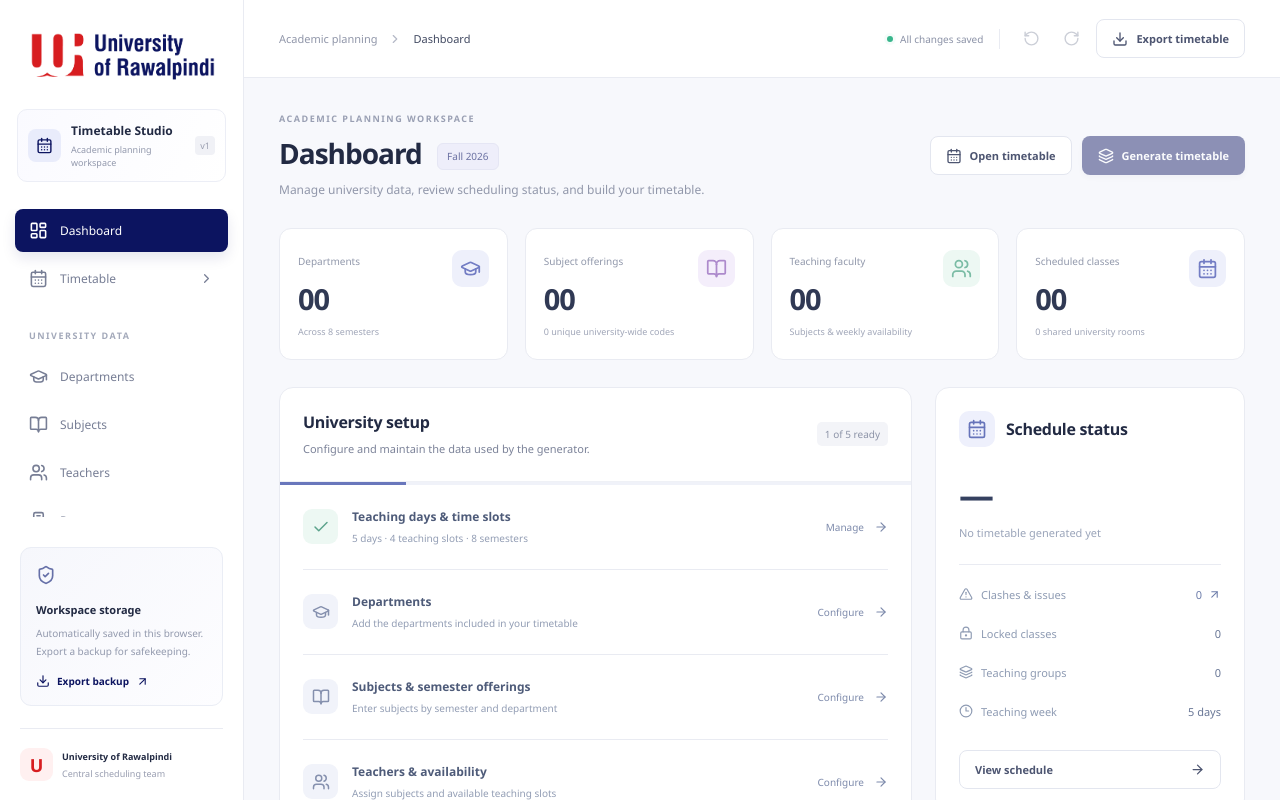
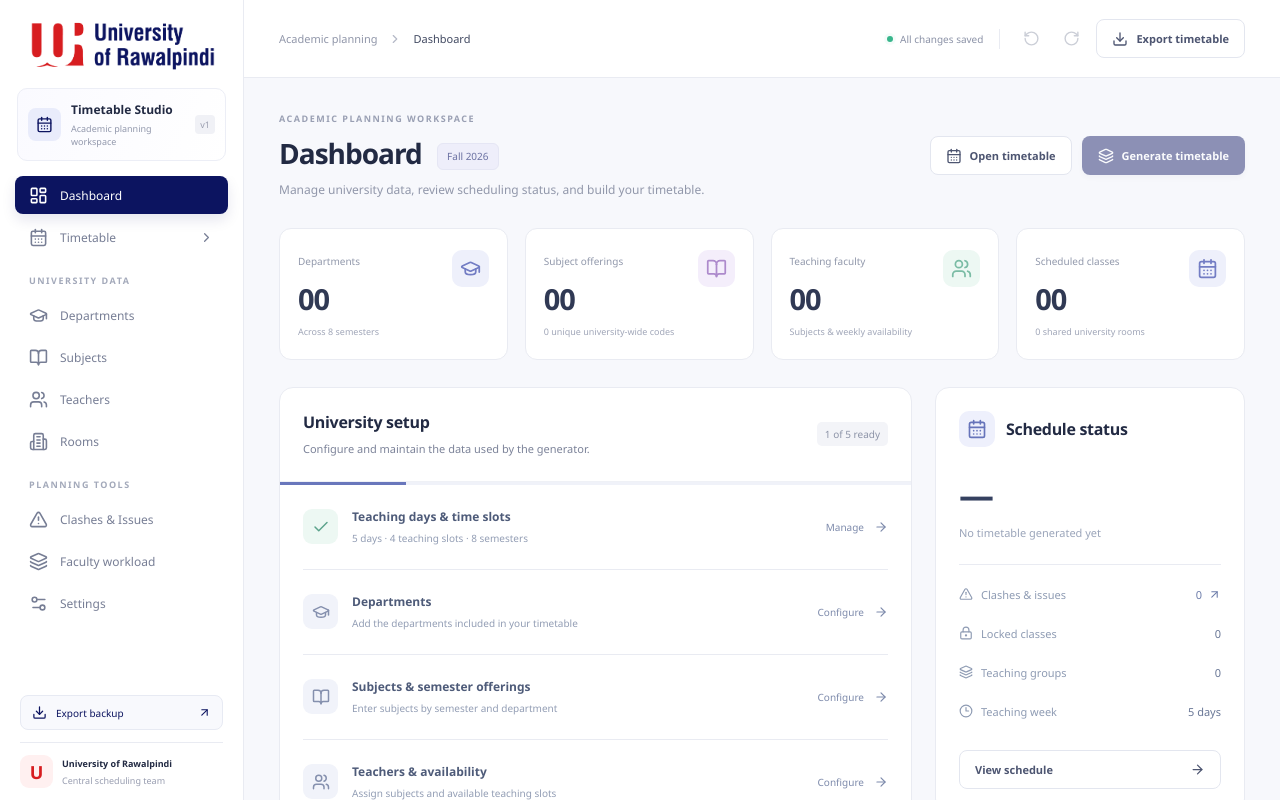
Before and after one commit to amaanshakeel/Timetable-Generator, a React (Vite) app: page / in a window 1280 px wide. Shown: the top 800 px of the page. Built offline with nearby package versions, Linux system fonts and the light colour scheme.

Commit message:
fix: compact sidebar backup and keep navigation visible

```diff
--- a/src/app/App.tsx
+++ b/src/app/App.tsx
@@ -269,21 +269,15 @@ export default function App() {
           ))}
         </nav>
         <div className="sidebar-bottom">
-          <div className="local-card">
-            <span className="local-icon">
-              <ShieldCheck size={20} />
-            </span>
-            <strong>Workspace storage</strong>
-            <p>
-              Automatically saved in this browser. Export a backup for
-              safekeeping.
-            </p>
-            <button onClick={backup} className="backup-link">
-              <Download size={14} />
-              Export backup
-              <ArrowUpRight size={13} />
-            </button>
-          </div>
+          <button
+            onClick={backup}
+            className="sidebar-backup"
+            title="Your work saves automatically in this browser. Download a backup to keep a separate copy."
+          >
+            <Download size={15} />
+            <span>Export backup</span>
+            <ArrowUpRight size={13} />
+          </button>
           <div className="sidebar-foot">
             <span className="uor-mark">U</span>
             <div>
--- a/src/app/styles.css
+++ b/src/app/styles.css
@@ -2907,3 +2907,91 @@ hr {
     scroll-behavior: auto !important;
   }
 }
+
+/* Keep navigation visible; reserve only a compact row for backups. */
+.sidebar {
+  height: 100dvh;
+  overflow: hidden;
+}
+.sidebar .brand {
+  height: 80px;
+  flex-shrink: 0;
+}
+.sidebar .workspace-label {
+  margin-bottom: 15px;
+  flex-shrink: 0;
+}
+.sidebar nav {
+  flex: 1;
+  min-height: 0;
+}
+.sidebar .nav-item {
+  min-height: 38px;
+  padding-top: 9px;
+  padding-bottom: 9px;
+  margin-bottom: 4px;
+}
+.sidebar .nav-section {
+  padding-top: 14px;
+  padding-bottom: 9px;
+}
+.sidebar .sidebar-bottom {
+  padding-top: 12px;
+  flex-shrink: 0;
+}
+.sidebar-backup {
+  width: 100%;
+  min-height: 35px;
+  display: flex;
+  align-items: center;
+  gap: 9px;
+  padding: 8px 11px;
+  border: 1px solid #e7eaf3;
+  border-radius: 8px;
+  background: #f8f9fd;
+  color: var(--navy);
+  text-align: left;
+  font-size: 10px;
+  font-weight: 500;
+}
+.sidebar-backup > span {
+  flex: 1;
+}
+.sidebar-backup:hover {
+  background: #eef1fb;
+  border-color: #d7ddef;
+}
+.sidebar .sidebar-foot {
+  margin-top: 12px;
+  padding: 12px 0;
+}
+@media (max-height: 760px) {
+  .sidebar .brand {
+    height: 66px;
+    padding-top: 10px;
+    padding-bottom: 10px;
+  }
+  .sidebar .workspace-label {
+    margin-top: 0;
+    margin-bottom: 10px;
+    padding-top: 9px;
+    padding-bottom: 9px;
+  }
+  .sidebar .nav-item {
+    min-height: 33px;
+    padding-top: 7px;
+    padding-bottom: 7px;
+    margin-bottom: 2px;
+  }
+  .sidebar .nav-section {
+    padding-top: 10px;
+    padding-bottom: 7px;
+  }
+  .sidebar .sidebar-bottom {
+    padding-top: 8px;
+  }
+  .sidebar .sidebar-foot {
+    margin-top: 9px;
+    padding: 9px 0;
+  }
+}
```
